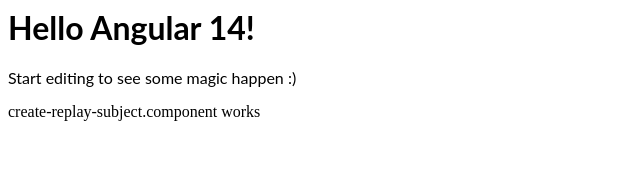
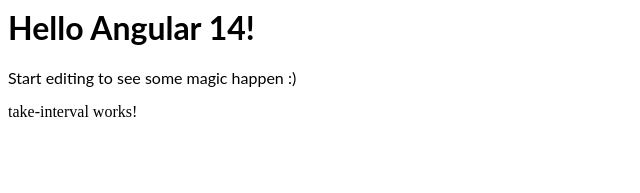
Before and after one commit to abhisaa/RXJS-Basics, an Angular app: page / in a window 1280 px wide. Shown: the top 193 px of the page, without its empty margins (0-640 px from the left). Built offline with nearby package versions, Linux system fonts and the light colour scheme.

Commit message:
3 files modified, 3 added

```diff
--- a/src/app/app.component.html
+++ b/src/app/app.component.html
@@ -3,4 +3,7 @@
 <!-- <app-create-observable></app-create-observable> -->
 <!-- <app-create-subject></app-create-subject> -->
 <!-- <app-create-behaviour-subject></app-create-behaviour-subject> -->
-<app-create-replay-subject></app-create-replay-subject>
+<!-- <app-create-replay-subject></app-create-replay-subject> -->
+
+<!-- from here the operators will start -->
+<app-take-interval></app-take-interval>
--- a/src/app/app.module.ts
+++ b/src/app/app.module.ts
@@ -8,6 +8,7 @@
 import { CreateSubjectComponent } from './observable-examples/create-subject/create-subject.component';
 import { CreateBehaviourSubjectComponent } from './observable-examples/create-behaviour-subject/create-behaviour-subject.component';
 import { CreateReplaySubjectComponent } from './observable-examples/create-replay-subject/create-replay-subject.component';
+import { TakeIntervalComponent } from './operators/take-interval/take-interval.component';
 
 @NgModule({
   imports: [BrowserModule, FormsModule],
@@ -18,6 +19,7 @@
     CreateSubjectComponent,
     CreateBehaviourSubjectComponent,
     CreateReplaySubjectComponent,
+    TakeIntervalComponent,
   ],
   bootstrap: [AppComponent],
 })
--- /dev/null
+++ b/src/app/operators/take-interval/take-interval.component.html
@@ -0,0 +1,3 @@
+<p>
+take-interval works!
+</p>
--- /dev/null
+++ b/src/app/operators/take-interval/take-interval.component.ts
@@ -0,0 +1,25 @@
+import { Component, OnInit } from '@angular/core';
+import { interval } from 'rxjs';
+import { take } from 'rxjs/operators';
+
+@Component({
+  selector: 'app-take-interval',
+  templateUrl: './take-interval.component.html',
+  styleUrls: ['./take-interval.component.css'],
+})
+export class TakeIntervalComponent implements OnInit {
+  observable$;
+  takeValues$;
+
+  constructor() {}
+
+  ngOnInit() {
+    this.observable$ = interval(1000);
+    this.takeValues$ = this.observable$.pipe(take(5));
+    this.takeValues$.subscribe((x) => console.log(x));
+  }
+
+  ngOnDestroy() {
+    this.takeValues$.unsubscribe();
+  }
+}
```
Also changed, not shown: src/app/app.component.css (line endings or trailing spaces), src/app/operators/take-interval/take-interval.component.css (added).
